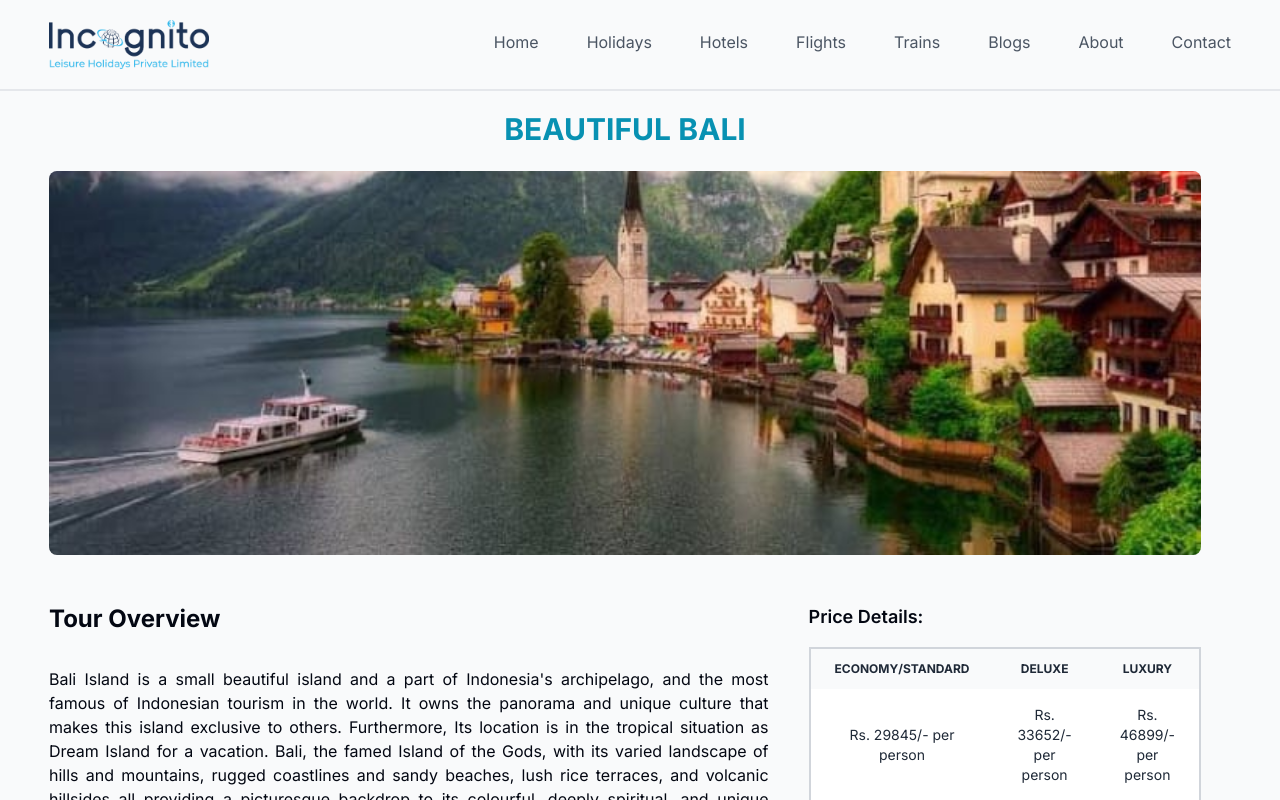
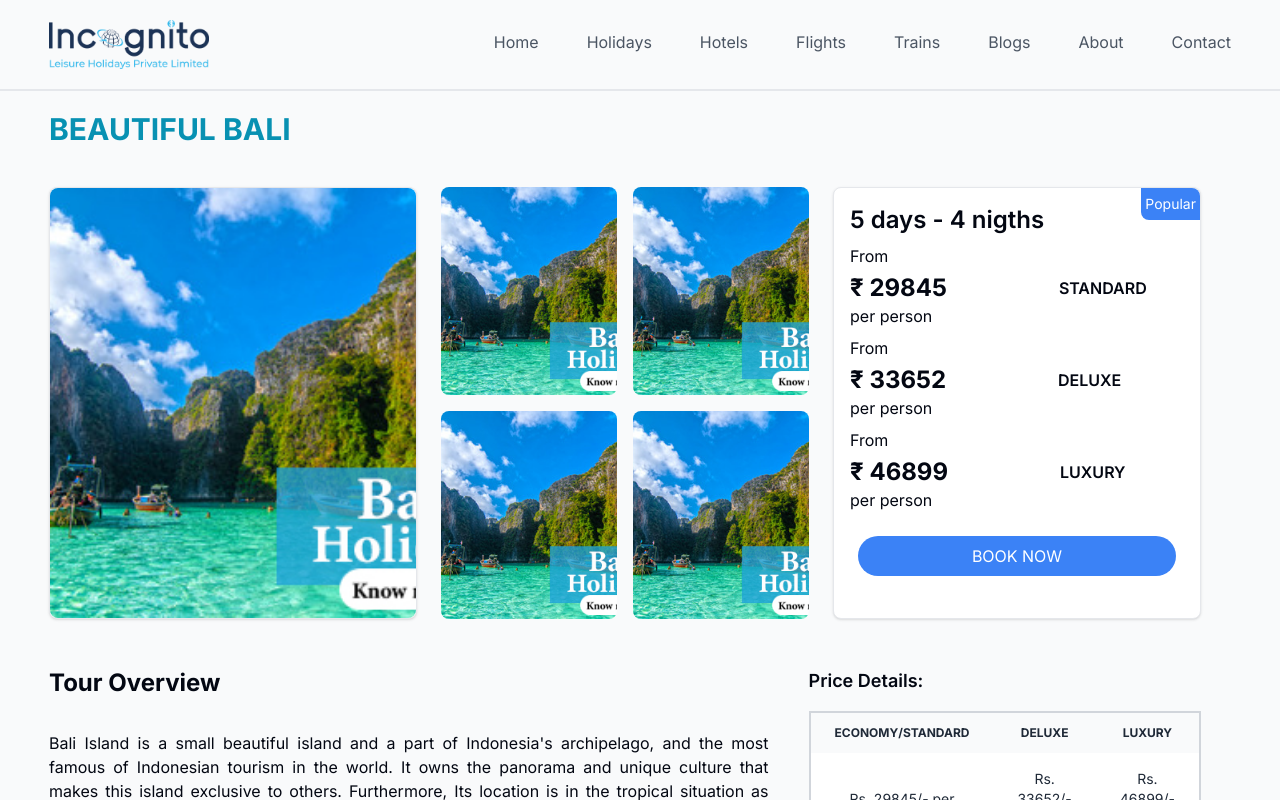
Before and after one commit to Incognito-Holidays/web, a Next.js app: page /holidays/bali/beautiful-bali-package in a window 1280 px wide. Shown: the top 800 px of the page. Built offline with nearby package versions, Linux system fonts and the light colour scheme.

Commit message:
feat: package page style update

```diff
--- a/src/app/holidays/bali/bali-3n-4d-package/page.tsx
+++ b/src/app/holidays/bali/bali-3n-4d-package/page.tsx
@@ -21,14 +21,39 @@ const Page: React.FC = () => {
       <h1 className='text-center text-3xl font-bold text-cyan-600'>
         BALI 3 NIGHTS & 4 DAYS
       </h1>
-
-      {/* Banner image */}
+      <div className='block rounded-lg bg-white shadow-[0_2px_15px_-3px_rgba(0,0,0,0.07),0_10px_20px_-2px_rgba(0,0,0,0.04)] dark:bg-neutral-700'>
+        <div
+          className='relative overflow-hidden bg-cover bg-no-repeat'
+          data-te-ripple-init
+          data-te-ripple-color='light'
+        >
           <Image
             src={bali1}
             alt='bali1'
             quality={95}
             className='mt-6 h-96 w-full rounded-lg object-cover object-bottom'
           />
+          <a href='#!'>
+            <div className='absolute bottom-0 left-0 right-0 top-0 h-full w-full overflow-hidden bg-[hsla(0,0%,98%,0.15)] bg-fixed opacity-0 transition duration-300 ease-in-out hover:opacity-100'></div>
+          </a>
+        </div>
+        <div className='p-6'>
+          <h5 className='mb-2 text-xl font-medium leading-tight text-neutral-800 dark:text-neutral-50'>
+            Card title
+          </h5>
+          <p className='mb-4 text-base text-neutral-600 dark:text-neutral-200'>
+            Some quick example text to build on the card title and make up the
+            bulk of the card's content.
+          </p>
+          <button
+            className='hover:bg-primary-600 focus:bg-primary-600 active:bg-primary-700 inline-block rounded bg-primary px-6 pb-2 pt-2.5 text-xs font-medium uppercase leading-normal text-white shadow-[0_4px_9px_-4px_#3b71ca] transition duration-150 ease-in-out hover:shadow-[0_8px_9px_-4px_rgba(59,113,202,0.3),0_4px_18px_0_rgba(59,113,202,0.2)] focus:shadow-[0_8px_9px_-4px_rgba(59,113,202,0.3),0_4px_18px_0_rgba(59,113,202,0.2)] focus:outline-none focus:ring-0 active:shadow-[0_8px_9px_-4px_rgba(59,113,202,0.3),0_4px_18px_0_rgba(59,113,202,0.2)] dark:shadow-[0_4px_9px_-4px_rgba(59,113,202,0.5)] dark:hover:shadow-[0_8px_9px_-4px_rgba(59,113,202,0.2),0_4px_18px_0_rgba(59,113,202,0.1)] dark:focus:shadow-[0_8px_9px_-4px_rgba(59,113,202,0.2),0_4px_18px_0_rgba(59,113,202,0.1)] dark:active:shadow-[0_8px_9px_-4px_rgba(59,113,202,0.2),0_4px_18px_0_rgba(59,113,202,0.1)]'
+            data-te-ripple-init
+            data-te-ripple-color='light'
+          >
+            Button
+          </button>
+        </div>
+      </div>
       <div className='mt-12 flex flex-col gap-x-10 md:flex-row'>
         <div className='space-y-8'>
           {/* Tour overview/summary */}
@@ -40,7 +65,7 @@ const Page: React.FC = () => {
             primarily due to its stunning vistas and distinct cultural heritage,
             setting it apart from other locations. Nestled in a tropical
             setting, Bali is often regarded as a dreamlike paradise for
-            vacations. Known as the "Island of the Gods," Bali boasts diverse
+            vacations. Known as the 'Island of the Gods,' Bali boasts diverse
             topography featuring hills, mountains, rugged coastlines, and sandy
             beaches. The lush terraced rice fields and volcanic slopes
             contribute to a mesmerizing backdrop that beautifully complements
--- a/src/app/holidays/bali/beautiful-bali-package/page.tsx
+++ b/src/app/holidays/bali/beautiful-bali-package/page.tsx
@@ -7,7 +7,7 @@ import Image from 'next/image';
 import { Tab } from '@headlessui/react';
 import Modal from '@components/modal';
 
-import bali1 from '@public/assets/package.jpeg';
+import bali1 from '@public/assets/g1.jpg';
 
 const Page: React.FC = () => {
   const [isModalOpen, setIsModalOpen] = useState(false);
@@ -18,15 +18,94 @@ const Page: React.FC = () => {
 
   return (
     <section className='max-w-6xl'>
-      <h1 className='text-center text-3xl font-bold text-cyan-600'>
+      <h1 className='text-left text-3xl font-bold text-cyan-600'>
         BEAUTIFUL BALI
       </h1>
-      <Image
-        src={bali1}
-        alt='bali1'
-        quality={95}
-        className='mt-6 h-96 w-full rounded-lg object-cover object-bottom'
-      />
+      <div className='grid grid-cols-3 gap-x-6'>
+        <div className='mt-10 max-w-sm rounded-lg border border-gray-200 bg-white shadow'>
+          <Image
+            src={bali1}
+            alt='bali1'
+            quality={95}
+            className='h-full rounded-lg object-cover'
+          />
+        </div>
+        <div className='mt-10 max-w-sm'>
+          <div className='grid grid-cols-2 grid-rows-2 gap-4'>
+            <Image
+              src={bali1}
+              alt='bali1'
+              quality={95}
+              className=' h-52 rounded-lg object-cover'
+            />
+            <Image
+              src={bali1}
+              alt='bali1'
+              quality={95}
+              className='h-52 rounded-lg object-cover'
+            />
+            <Image
+              src={bali1}
+              alt='bali1'
+              quality={95}
+              className='h-52 rounded-lg object-cover'
+            />
+            <Image
+              src={bali1}
+              alt='bali1'
+              quality={95}
+              className='h-52 rounded-lg object-cover'
+            />
+          </div>
+        </div>
+        <div className='mt-10 max-w-sm rounded-lg border border-gray-200 bg-white shadow'>
+          {/* <div className='ml-10 rounded-xl text-end text-white'>
+            <button className='rounded-lg bg-blue-500 p-1'>Popular</button>
+          </div> */}
+          <div className='ml-4'>
+            <div className='flex justify-between'>
+              <p className='mt-4 text-2xl font-semibold'>5 days - 4 nigths</p>
+              <button className='h-8 rounded-bl-lg rounded-tr-lg bg-blue-500 p-1 text-end text-sm text-white'>
+                Popular
+              </button>
+            </div>
+          </div>
+          <div className='ml-4 mt-2'>
+            <p>From</p>
+            <div className='flex gap-x-28'>
+              <p className='mt-1 text-2xl font-bold'>₹ 29845</p>
+              <p className='mt-2 font-semibold'>STANDARD</p>
+            </div>
+            <div>per person</div>
+          </div>
+          <div className='ml-4 mt-2'>
+            <p>From</p>
+            <div className='flex gap-x-28'>
+              <p className='mt-1 text-2xl font-bold'>₹ 33652</p>
+              <p className='mt-2 font-semibold'>DELUXE</p>
+            </div>
+            <div>per person</div>
+          </div>
+          <div className='ml-4 mt-2'>
+            <p>From</p>
+            <div className='flex gap-x-28'>
+              <p className='mt-1 text-2xl font-bold'>₹ 46899</p>
+              <p className='mt-2 font-semibold'>LUXURY</p>
+            </div>
+            <div>per person</div>
+          </div>
+          <div>
+            <div className='m-6'>
+              <button
+                onClick={(): void => setIsModalOpen(true)}
+                className='h-10 w-full rounded-3xl bg-blue-500 text-white'
+              >
+                BOOK NOW
+              </button>
+            </div>
+          </div>
+        </div>
+      </div>
       <div className='mt-12 flex flex-col gap-x-10 md:flex-row'>
         <div className='space-y-8'>
           <h2 className='text-2xl font-bold'>Tour Overview</h2>
@@ -400,13 +479,6 @@ const Page: React.FC = () => {
               </table>
             </div>
           </div>
-
-          <button
-            onClick={(): void => setIsModalOpen(true)}
-            className='w-full rounded-md bg-cyan-600 p-3 text-white'
-          >
-            Book now
-          </button>
         </div>
       </div>
 
```
Lines whose indentation alone changed are shown as unchanged.
